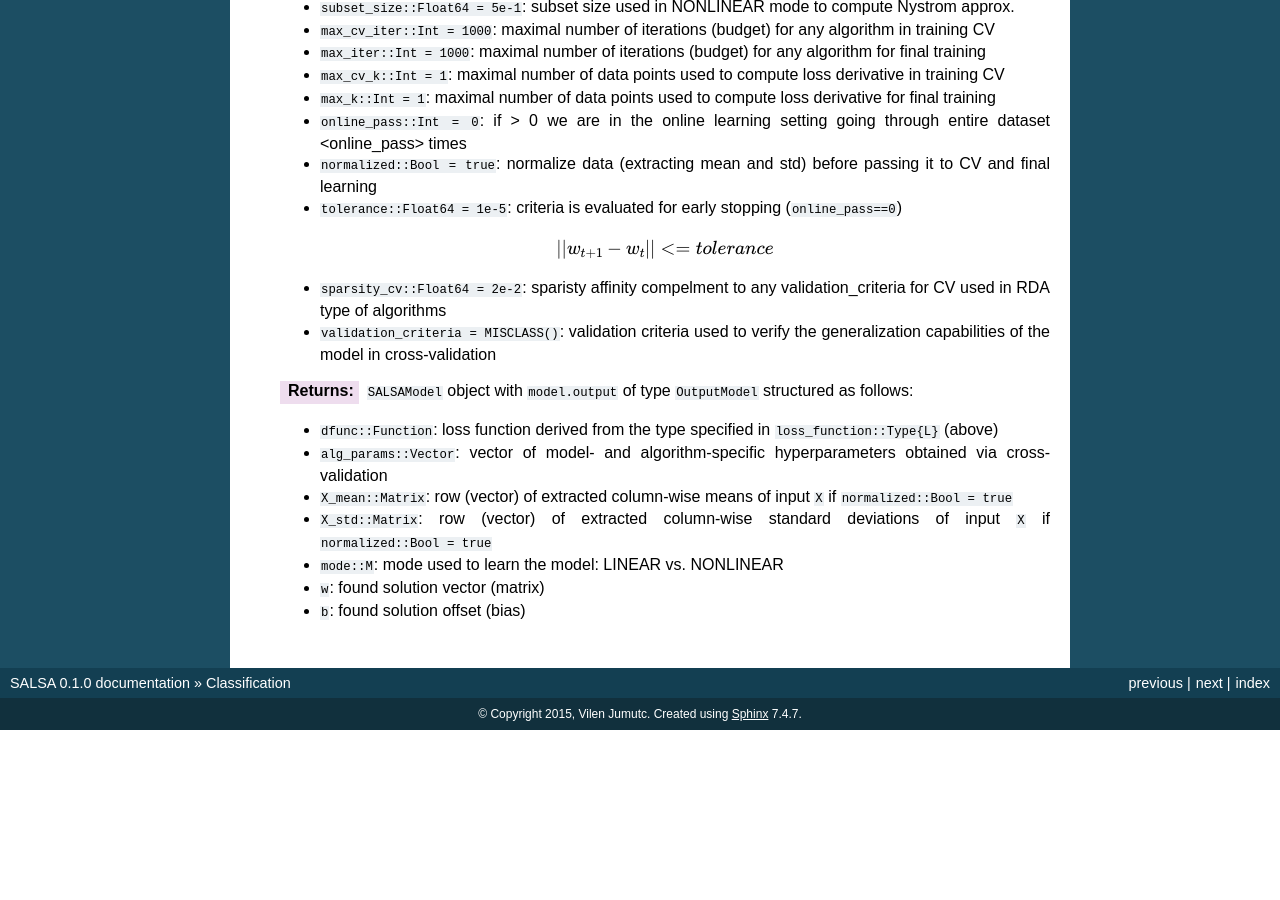
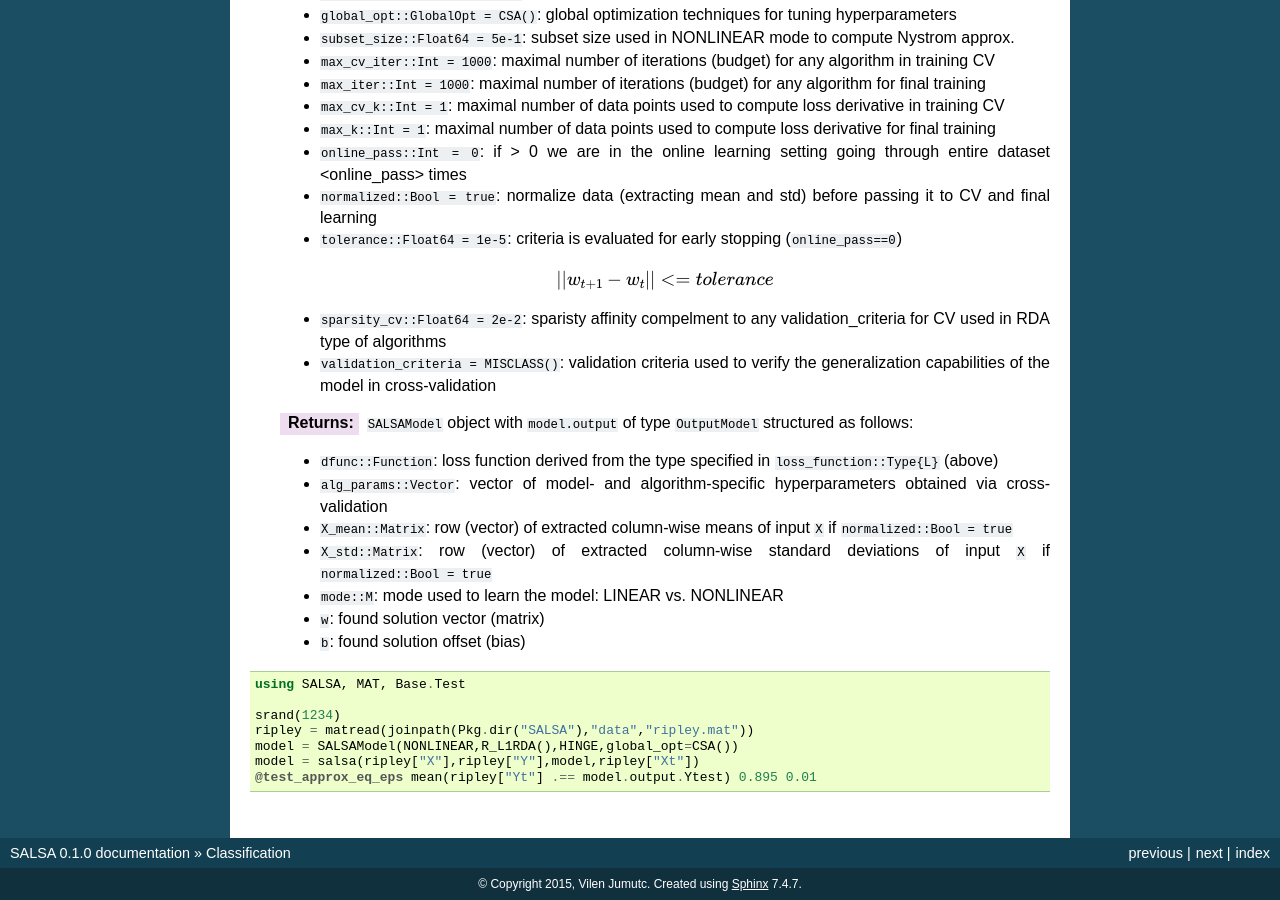
Before and after one commit to jumutc/SALSA.jl, a Sphinx documentation site: the page built from docs/source/classification.rst, in a window 1280 px wide and 900 px high, scrolled down 1364 px. Built offline with Sphinx 7.4.7, drawn with Linux system fonts in a browser that asks for light colours; formulas are drawn with MathJax 3; before the commit the page ends 2094 px from its top, so only the background shows below that; some of the changed text lies outside the part shown.

Commit message:
sphynx docs: regression case adjusted + tests

```diff
--- a/docs/source/classification.rst
+++ b/docs/source/classification.rst
@@ -21,6 +21,7 @@ Knowledge agnostic usage
 
         using SALSA, MAT, Base.Test
 
+        srand(1234)
         ripley = matread(joinpath(Pkg.dir("SALSA"),"data","ripley.mat"))
         model = salsa(ripley["X"],ripley["Y"],ripley["Xt"]) # --> SALSAModel(...)
         @test_approx_eq_eps mean(ripley["Yt"] .== model.output.Ytest) 0.89 0.01
@@ -43,6 +44,7 @@ Knowledge agnostic usage
 
         using SALSA, MAT, Base.Test
 
+        srand(1234)
         ripley = matread(joinpath(Pkg.dir("SALSA"),"data","ripley.mat"))
         model = salsa(LINEAR,PEGASOS,HINGE,ripley["X"],ripley["Y"],ripley["Xt"])
         @test_approx_eq_eps mean(ripley["Yt"] .== model.output.Ytest) 0.89 0.01
@@ -84,3 +86,13 @@ Model-based usage
     - ``mode::M``:  mode used to learn the model: LINEAR vs. NONLINEAR
     - ``w``: found solution vector (matrix)
     - ``b``: found solution offset (bias)
+
+.. code-block:: julia
+
+    using SALSA, MAT, Base.Test
+
+    srand(1234)
+    ripley = matread(joinpath(Pkg.dir("SALSA"),"data","ripley.mat"))
+    model = SALSAModel(NONLINEAR,R_L1RDA(),HINGE,global_opt=CSA())
+    model = salsa(ripley["X"],ripley["Y"],model,ripley["Xt"])
+    @test_approx_eq_eps mean(ripley["Yt"] .== model.output.Ytest) 0.895 0.01
--- a/docs/source/regression.rst
+++ b/docs/source/regression.rst
@@ -4,12 +4,13 @@ Regression
 A regression example explained by the usage of SALSA package on the ``sinc(x) = sin(x)./x`` function.
 
 
-This package provides a function ``salsa`` and explanation on ``SALSAModel`` which enables a regression case. This use case is supported by the Fixed-Size approach [FS2008]_ and :doc:`Nyström approximation <nystrom.rst>` with the specific ``LEAST_SQUARES`` loss function and cross-validation criteria ``MSE`` (mean-squared error).
+This package provides a function ``salsa`` and explanation on ``SALSAModel`` which enables a regression case. This use case is supported by the Fixed-Size approach [FS2008]_ and :doc:`Nyström approximation </nystrom.rst>` with the specific ``LEAST_SQUARES`` loss function and cross-validation criteria ``MSE`` (mean-squared error).
 
 .. code-block:: julia
 
     using SALSA, Base.Test
 
+    srand(1234)
 	sinc(x) = sin(x)./x
 
 	X = linspace(0.1,20,100)''
```
Also changed, not shown: 1 other file.
